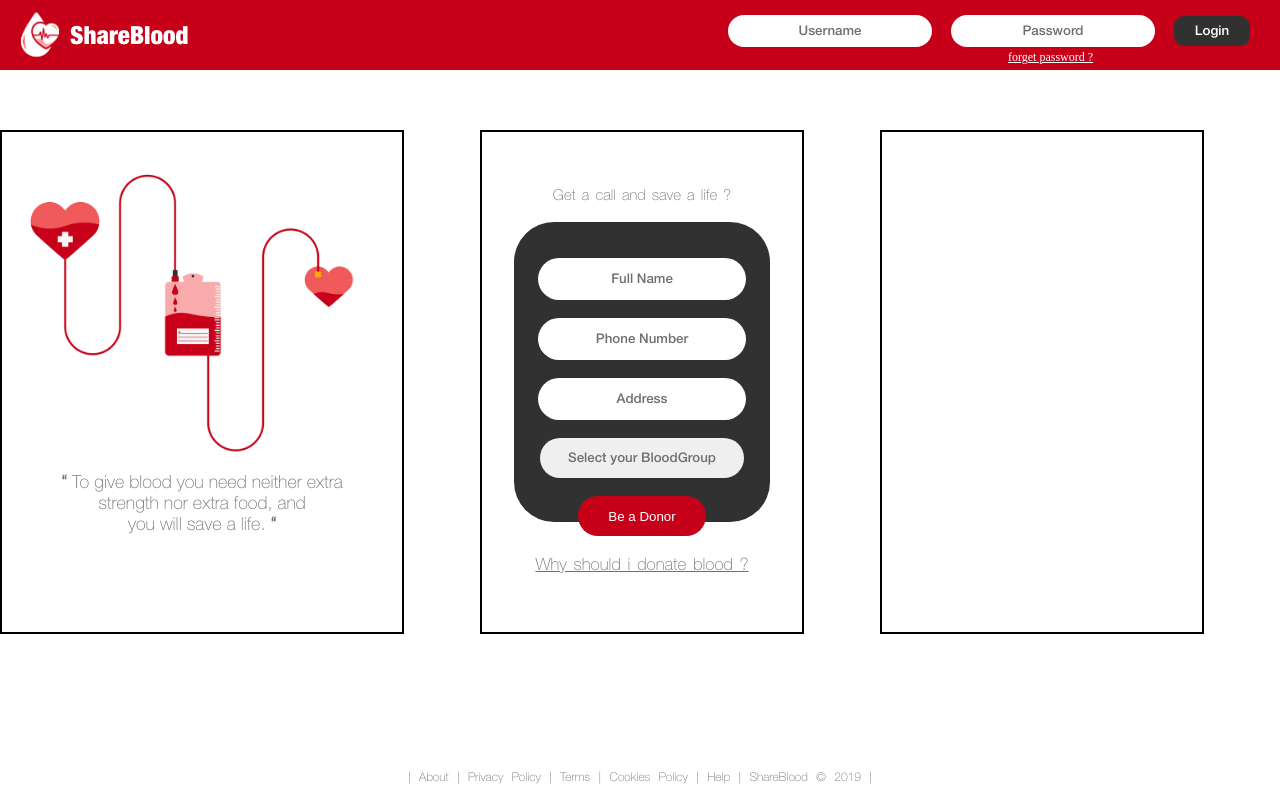
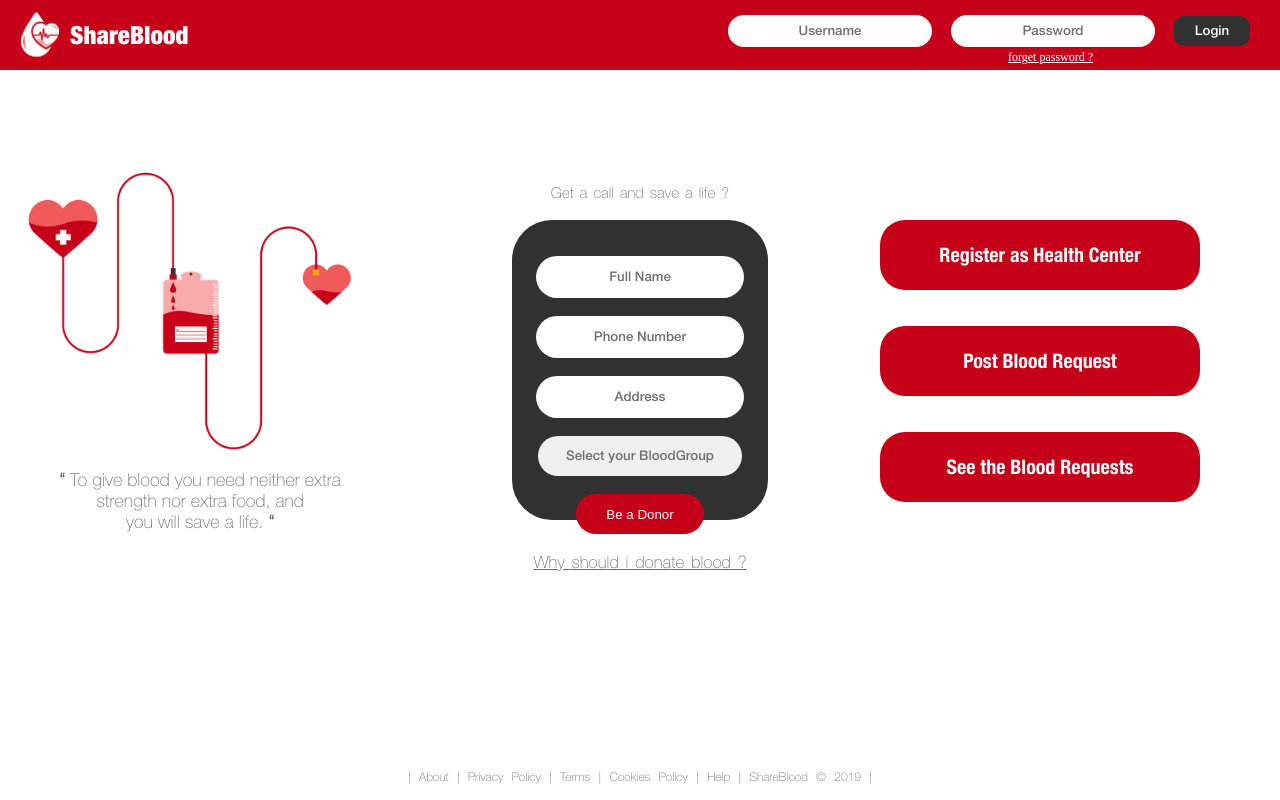
Before and after one commit to sumanbhattarai/ShareBlood, a PHP site: page / in a window 1280 px wide. Run offline with PHP 8.4, Linux system fonts and the light colour scheme.

Commit message:
Body Part : Buttons completed

```diff
--- a/index.html
+++ b/index.html
@@ -59,12 +59,16 @@
                    <input type="submit" name="" value="Be a Donor">
                </form>
                <br>
-               <span id="question">Why should i donate blood ?</span>
+               <span id="question"><a href="">Why should i donate blood ?</a></span>
 
            </div>
 
        </div>
        <div class ="options">
+           <br><br><br><br><br>
+           <button>Register as Health Center</button> <br><br><br>
+           <button>Post Blood Request</button><br><br><br>
+           <button>See the Blood Requests</button>
 
        </div>
 
--- a/style.css
+++ b/style.css
@@ -18,6 +18,11 @@ body
 {
     font-family: HelveticaNeueThin ;
     src : url(fonts/HelveticaNeueThin.otf);
+}
+@font-face
+{
+    font-family: HelveticaNeueCondensedBold ;
+    src: url(fonts/HelveticaNeueCondensedBold.ttf);
 }
 
 ::placeholder
@@ -98,10 +103,6 @@ body
 }
 
 /* Body part */
-.bodypart
-{
-
-}
 
 /* Banner */
 .bannerbox
@@ -111,7 +112,7 @@ body
     /* margin-left:6.25%; */
     height: 500px;
     width: 31.25%;
-    border : 2px solid black ;
+    /* border : 2px solid black ; */
     text-align: center ;
 }
 
@@ -138,7 +139,7 @@ body
 {
     position: absolute ;
     left:25% ;
-    border : 2px solid black;
+    /* border : 2px solid black; */
     margin-top:60px;
     margin-left:12.5%;
     width : 25% ;
@@ -208,6 +209,11 @@ select
 
 }
 
+#question a
+{
+    color : inherit ;
+}
+
 
 /* Options */
 .options
@@ -218,9 +224,22 @@ select
     margin-left:18.75%;
     height: 500px;
     width: 25%;
-    border : 2px solid black ;
+    /* border : 2px solid black ; */
+    text-align: center ;
 }
 
+.options button
+{
+    width: 100% ;
+    height: 70px;
+    border: none ;
+    border-radius: 25px;
+    background-color: #C7001A;
+    color : #ffffff ;
+    font-family: HelveticaNeueCondensedBold ;
+    font-size: 20px;
+
+}
 
 
 
```
